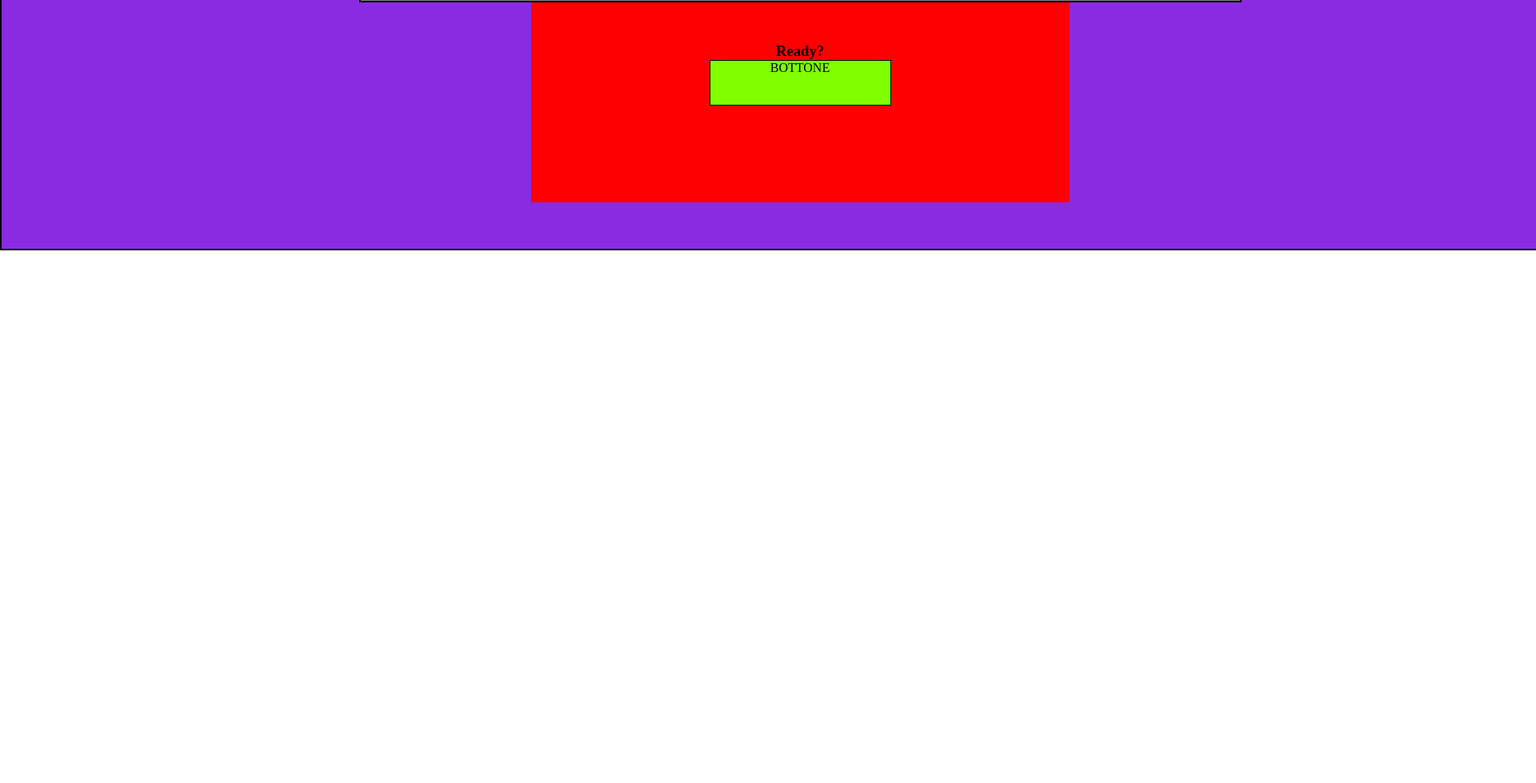
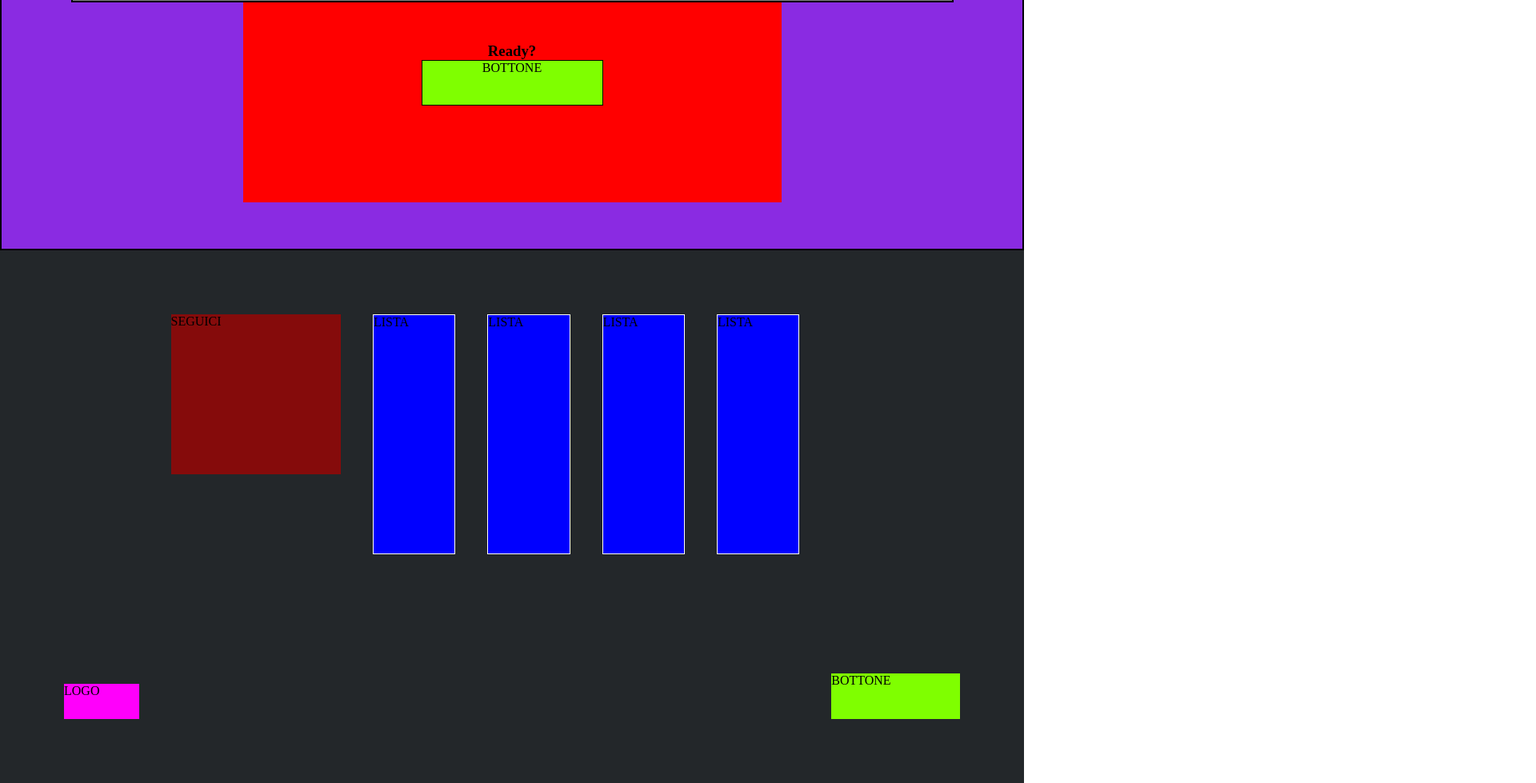
Before and after one commit to Andele97/htmlcss-struttura-discord, a plain HTML site: page index.html in a window 1280 px wide. Shown: the part 3807-4786 px from the top of the page at 80% size, 1920 px wide, since content can reach past the window. Before the commit the page ends 4120 px from the top, so only its background shows below. Drawn offline with Linux system fonts and the light colour scheme.

Commit message:
[add] div logo, follow, logo and button on the footer

```diff
--- a/assets/style.css
+++ b/assets/style.css
@@ -5,7 +5,7 @@
 }
 
 .container {
-  height: 3000px; /* togliere */
+  min-height: 3000px; /* togliere */
   background-color: violet;
 }
 
@@ -43,7 +43,7 @@ header .bottone {
 
 /* jumbotron */
 .container .jumbotron {
-  width: 2000px;
+  width: 100%;
   height: 547px; /* togliere */
   background-color: aquamarine;
   display: flex;
@@ -77,7 +77,7 @@ header .bottone {
 /* informazioni */
 
 .container .info {
-  width: 2000px;
+  width: 100%;
   height: 741px; /* togliere */
   background-color: blueviolet;
   border: 2px solid black;
@@ -119,7 +119,7 @@ header .bottone {
 
 /* info-finale */
 .container .info-finale {
-  width: 2000px;
+  width: 100%;
   height: 1250px;
   background-color: blueviolet;
   border: 2px solid black;
@@ -163,8 +163,40 @@ header .bottone {
 
 /* FOOTER */
 
-.footer {
-  width: 2000px;
+footer {
+  width: 100%;
   height: 666px;
   background-color: #23272A;
+  display: flex;
+  align-items: flex-start;
+  justify-content: center;
+  padding: 80px;
+  gap: 40px;
 }
+
+footer .follow {
+  width: 300px;
+  height: 200px;
+  background-color: rgba(147, 7, 7, 0.883);
+}
+
+footer .list {
+  width: 145px;
+  height: 300px;
+  background-color: blue;
+  border: 1px solid white;
+}
+
+footer .logo {
+  width: 132px;
+  height: 44px;
+  background-color: rgb(255, 0, 251);
+  align-self: flex-end;
+}
+
+footer .button-1 {
+  width: 227px;
+  height: 57px; /* togliere */
+  background-color: chartreuse;
+  align-self: flex-end;
+}
--- a/index.html
+++ b/index.html
@@ -26,6 +26,7 @@
 
     <!-- jumbotron -->
     <div class="jumbotron">
+
       <section class="text">
 
         <H1>titolo</H1>
@@ -34,35 +35,43 @@
         <div class="button-2">BOTTONE</div>
 
       </section>
+
     </div>
     <!-- /jumbotron -->
 
     <!-- informazioni -->
     <section class="info">
+
       <div class="img">IMMAGINE</div>
       <div class="info-uno">
         <h2>Titolino</h2>
         <p>Lorem ipsum dolor sit, amet consectetur adipisicing elit. Tenetur quae voluptas officia, saepe, recusandae delectus cumque consectetur, minima ipsam soluta asperiores blanditiis! Molestiae nemo minima recusandae odio porro sed tempora.</p>
       </div>
+
     </section>
 
     <section class="info">
+
       <div class="info-due">
         <h2>Titolino</h2>
         <p>Lorem ipsum, dolor sit amet consectetur adipisicing elit. Perspiciatis ipsum, facilis expedita pariatur voluptatem nobis, aut, officiis dolor dolorem repellat consequatur. Doloremque officiis quia eos vero! Ullam deserunt perspiciatis et.</p>
       </div>
       <div class="img">IMMAGINE</div>
+
     </section>
 
     <section class="info">
+
       <div class="img">IMMAGINE</div>
       <div class="info-tre">
         <h2>Titolino</h2>
         <p>Lorem, ipsum dolor sit amet consectetur adipisicing elit. Ullam fuga perferendis ducimus impedit repudiandae laboriosam recusandae similique officia iste labore tempora ad in a, dolore debitis? Culpa ad dolore accusantium!</p>
       </div>
+
     </section>
 
     <section class="info-finale">
+
       <div class="testo-finale">
         <h2>Titolino</h2>
         <p>Lorem, ipsum dolor sit amet consectetur adipisicing elit. Sit velit ut dolores tenetur, voluptatem maiores temporibus veniam numquam fuga ipsam rerum nisi impedit laboriosam dicta, nesciunt hic iusto? Expedita, molestiae!</p>
@@ -72,13 +81,23 @@
         <h3>Ready?</h3>
         <div class="button-1">BOTTONE</div>
       </div>
+
     </section>
 
   </main>
 
   <footer>
 
-    <div class="footer"></div>
+    <div class="logo">LOGO</div>
+
+    <div class="follow">SEGUICI</div>
+
+    <div class="list">LISTA</div>
+    <div class="list">LISTA</div>
+    <div class="list">LISTA</div>
+    <div class="list">LISTA</div>
+
+    <div class="button-1">BOTTONE</div>
 
   </footer>
 
```
